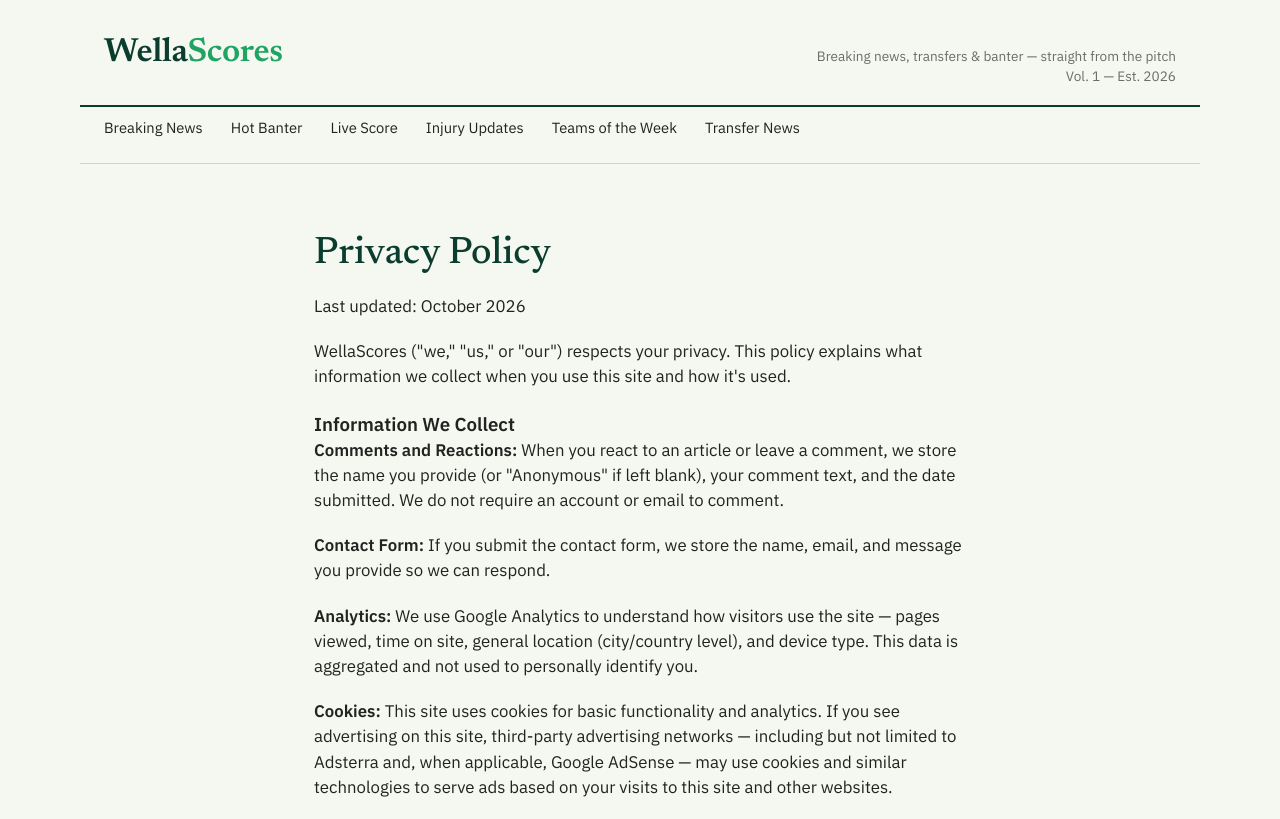
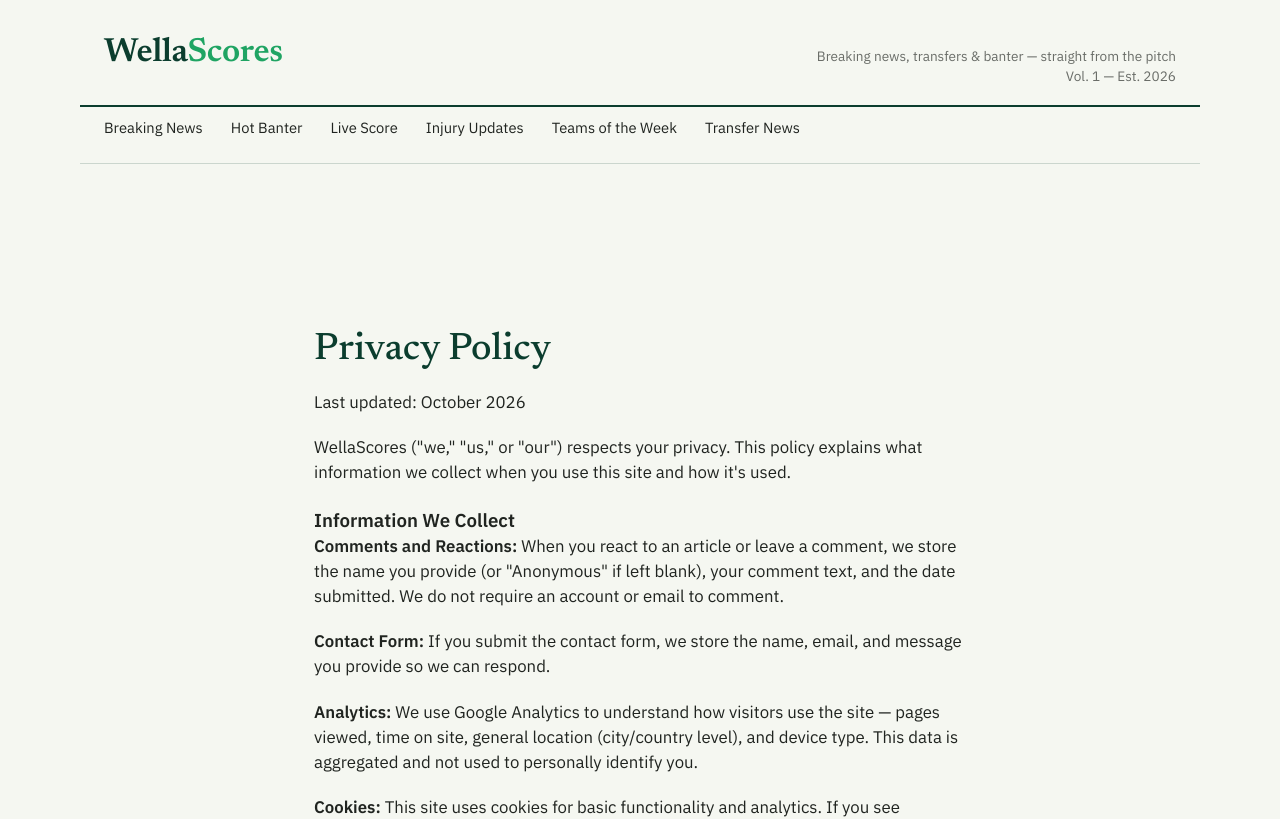
Before and after one commit to Amagar00/Wellascores, a Next.js app: page /privacy-policy in a window 1280 px wide. Shown: the top 819 px of the page. Built offline with nearby package versions, Linux system fonts and the light colour scheme; no server answers.

Commit message:
Refactor AdBanner to use iframe for ads

```diff
--- a/components/AdBanner.js
+++ b/components/AdBanner.js
@@ -1,17 +1,21 @@
  "use client";
 
-import { useEffect, useRef } from "react";
+import { useRef, useEffect } from "react";
 
 export default function AdBanner({ dataKey, width, height }) {
-  const bannerRef = useRef(null);
+  const iframeRef = useRef(null);
 
   useEffect(() => {
-    if (!bannerRef.current) return;
-    bannerRef.current.innerHTML = "";
+    if (!iframeRef.current) return;
 
-    const conf = document.createElement("script");
-    conf.type = "text/javascript";
-    conf.innerHTML = `
+    const html = `
+      <!DOCTYPE html>
+      <html>
+        <head>
+          <style>body{margin:0;padding:0;}</style>
+        </head>
+        <body>
+          <script>
             atOptions = {
               'key' : '${dataKey}',
               'format' : 'iframe',
@@ -19,15 +23,23 @@ export default function AdBanner({ dataKey, width, height }) {
               'width' : ${width},
               'params' : {}
             };
+          </script>
+          <script src="https://bauval.org/22/${dataKey}"></script>
+        </body>
+      </html>
     `;
 
-    const invoke = document.createElement("script");
-    invoke.type = "text/javascript";
-    invoke.src = `https://bauval.org/22/${dataKey}`;
-
-    bannerRef.current.appendChild(conf);
-    bannerRef.current.appendChild(invoke);
+    iframeRef.current.srcdoc = html;
   }, [dataKey, width, height]);
 
-  return <div ref={bannerRef} style={{ display: "flex", justifyContent: "center" }} />;
+  return (
+    <iframe
+      ref={iframeRef}
+      title={`ad-${dataKey}`}
+      width={width}
+      height={height}
+      style={{ border: "none", overflow: "hidden", maxWidth: "100%" }}
+      scrolling="no"
+    />
+  );
 }
```
Lines whose indentation alone changed are shown as unchanged.
